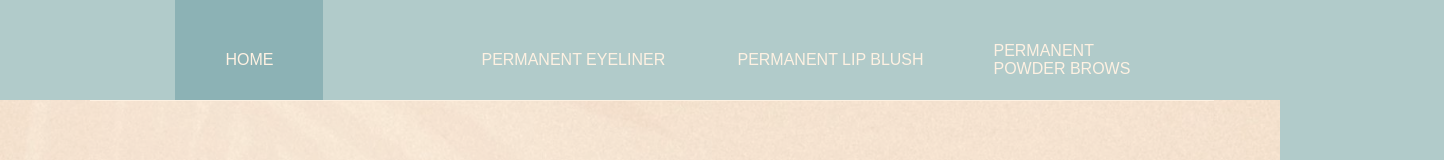
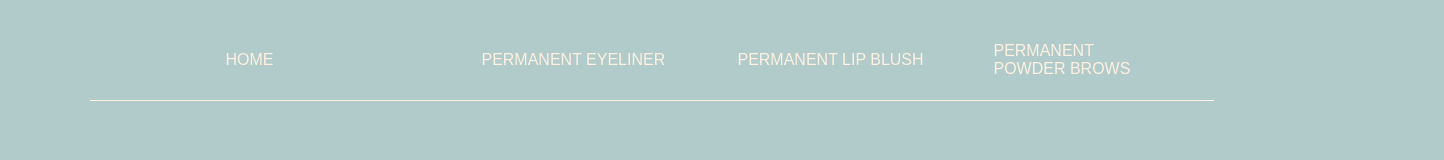
Before and after one commit to JadenFicklin/beauty-by-kerrie, a React (Create React App) app: page / in a window 1280 px wide. Shown: the top 160 px of the page, 1444 px wide, since content can reach past the window. Built offline with nearby package versions, Linux system fonts and the light colour scheme.

Commit message:
minor fixes

```diff
--- a/src/App.js
+++ b/src/App.js
@@ -25,7 +25,7 @@ function App() {
   const [seventh, setSeventh] = useState(false);
   const [aboutMe, setAboutMe] = useState(true);
 
-  const [home, setHome] = useState(false);
+  const [home, setHome] = useState(true);
   const [eyeliner, setEyeliner] = useState(false);
   const [lipBlush, setLipBlush] = useState(false);
   const [powderBrows, setPowderBrows] = useState(false);
@@ -48,14 +48,14 @@ function App() {
   const [questionsThree, setQuestionsThree] = useState(false);
   const [preThree, setPreThree] = useState(false);
 
-  const [one, setOne] = useState(true);
+  const [one, setOne] = useState(false);
   const [two, setTwo] = useState(false);
   const [three, setThree] = useState(false);
   const [four, setFour] = useState(false);
 
   const handleHomeClick = () => {
     changeScroll(0);
-    setOne(true);
+    setOne(false);
     setTwo(false);
     setThree(false);
     setFour(false);
```
